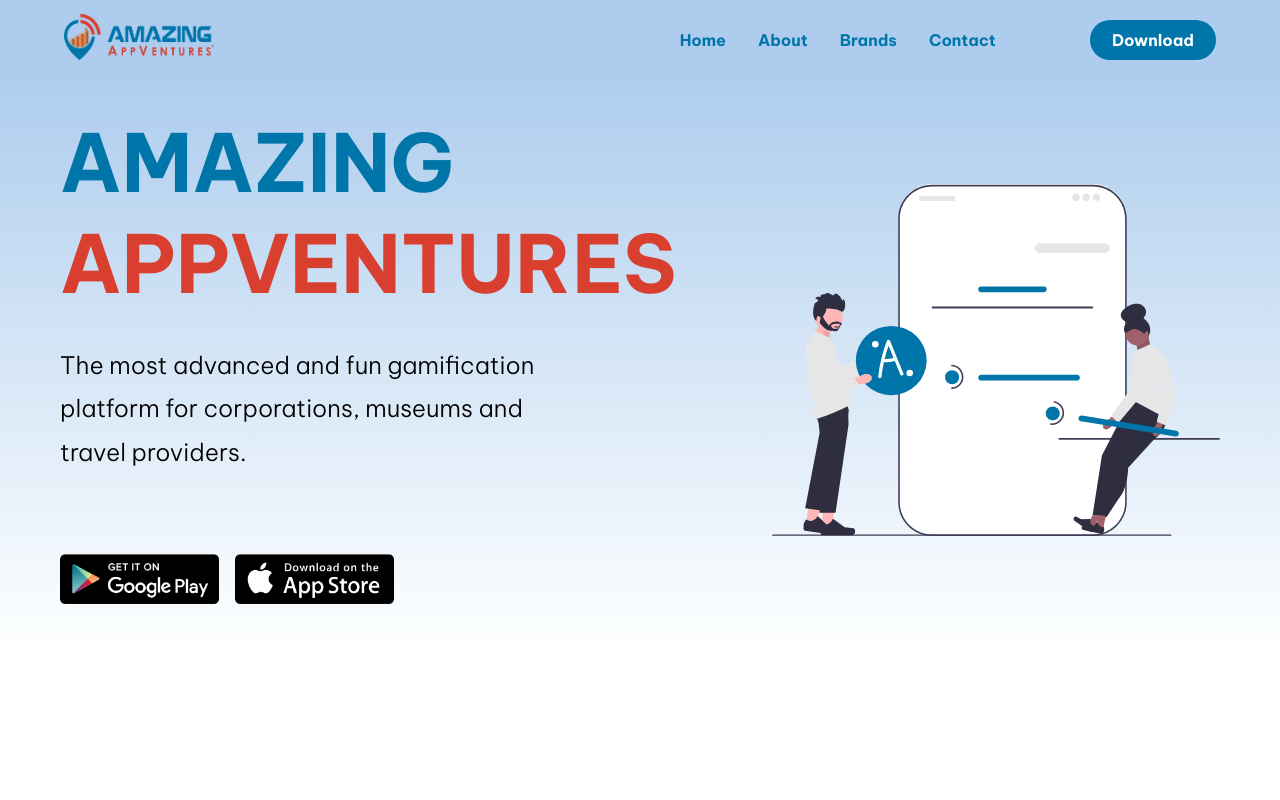
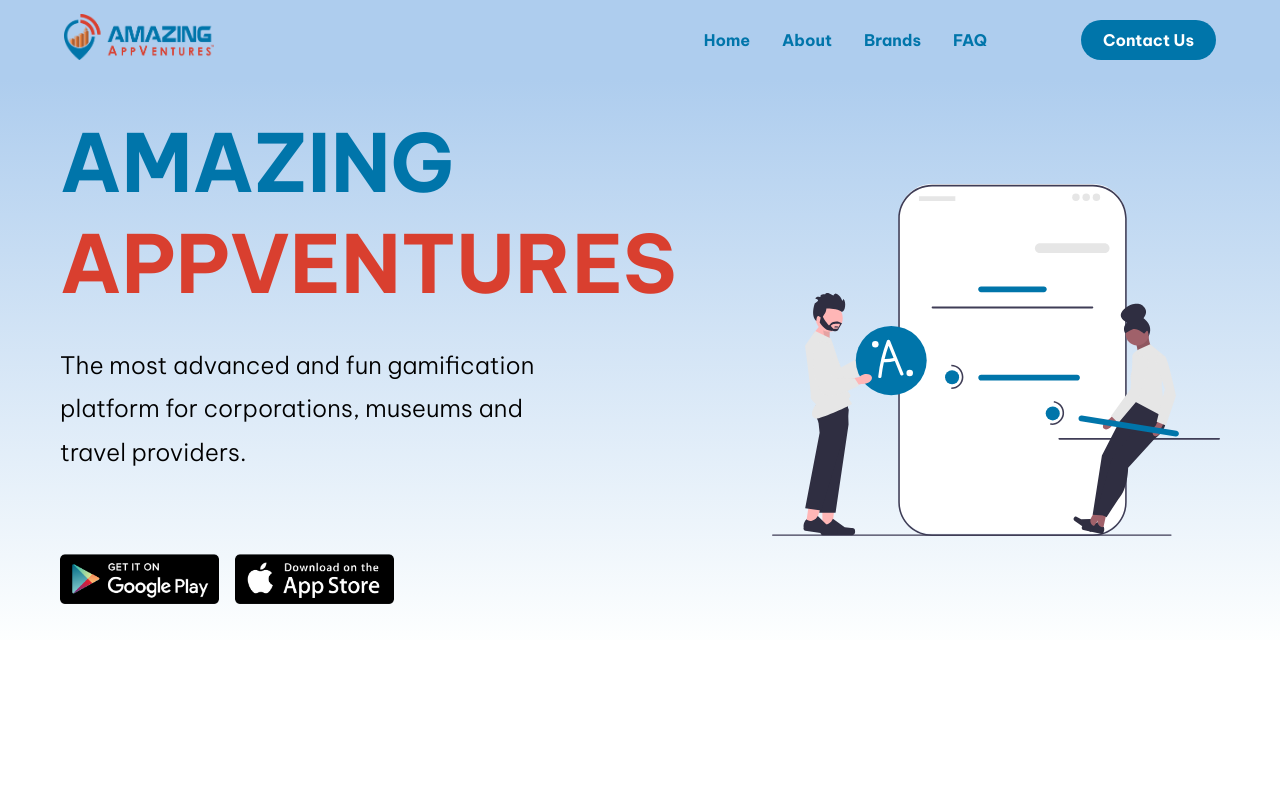
Before and after one commit to Gogulan12/AmazingAppVentures, a React (Create React App) app: page / in a window 1280 px wide. Shown: the top 800 px of the page. Built offline with nearby package versions, Linux system fonts and the light colour scheme.

Commit message:
updated nav and links

```diff
--- a/src/Components/FaqSection/Faqsection.js
+++ b/src/Components/FaqSection/Faqsection.js
@@ -40,7 +40,7 @@
   };
 
   return (
-    <div className="faqsection">
+    <div className="faqsection" id="faq">
       <h2>FAQ</h2>
       <div className="faq-container">
         {faqData.map((item, index) => (
--- a/src/Components/HeroSection/Hero.js
+++ b/src/Components/HeroSection/Hero.js
@@ -21,10 +21,18 @@
             museums and travel providers.
           </h2>
           <div className="heroButtons">
-            <a href="/#" className="gplay">
+            <a
+              href="https://play.google.com/store/apps"
+              className="gplay"
+              target="_blank"
+            >
               <img src={google} alt="" />
             </a>
-            <a href="/#" className="appstore">
+            <a
+              href="https://apps.apple.com/us/app/appventures-hunts-races/id1027275384"
+              className="appstore"
+              target="_blank"
+            >
               <img src={apple} alt="" />
             </a>
           </div>
--- a/src/Components/NavigationSection/Navigation.js
+++ b/src/Components/NavigationSection/Navigation.js
@@ -45,14 +45,14 @@
                 </a>
               </li>
               <li className="NavItem">
-                <a href="/#contact" className="NavLinks" onClick={closeMenu}>
-                  Contact
+                <a href="/#faq" className="NavLinks" onClick={closeMenu}>
+                  FAQ
                 </a>
               </li>
             </ul>
             <div className="NavBtn">
-              <a href="/#" className="NavBtnLink">
-                Download
+              <a href="/#contact" className="NavBtnLink">
+                Contact Us
               </a>
             </div>
           </div>
```
